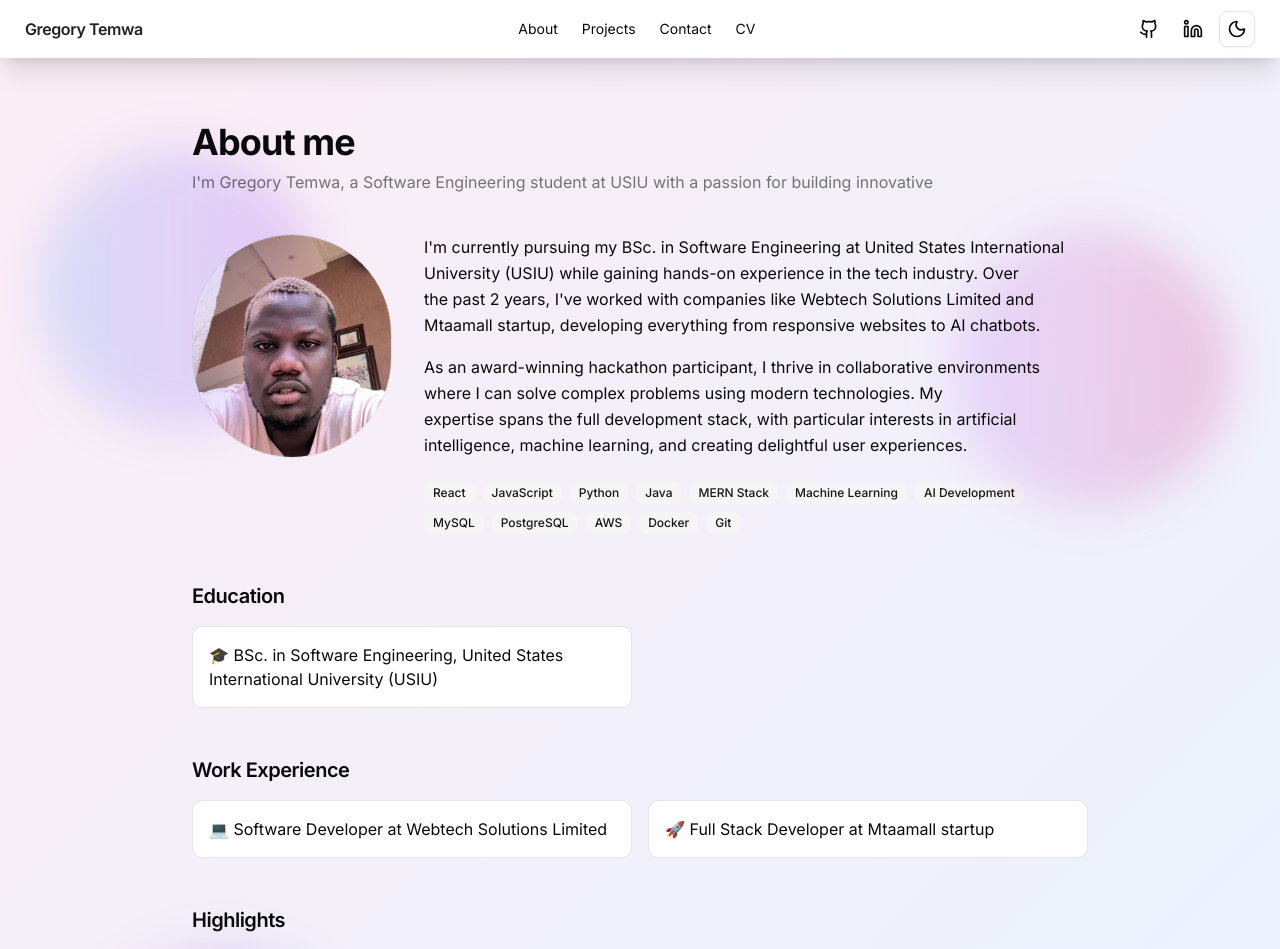
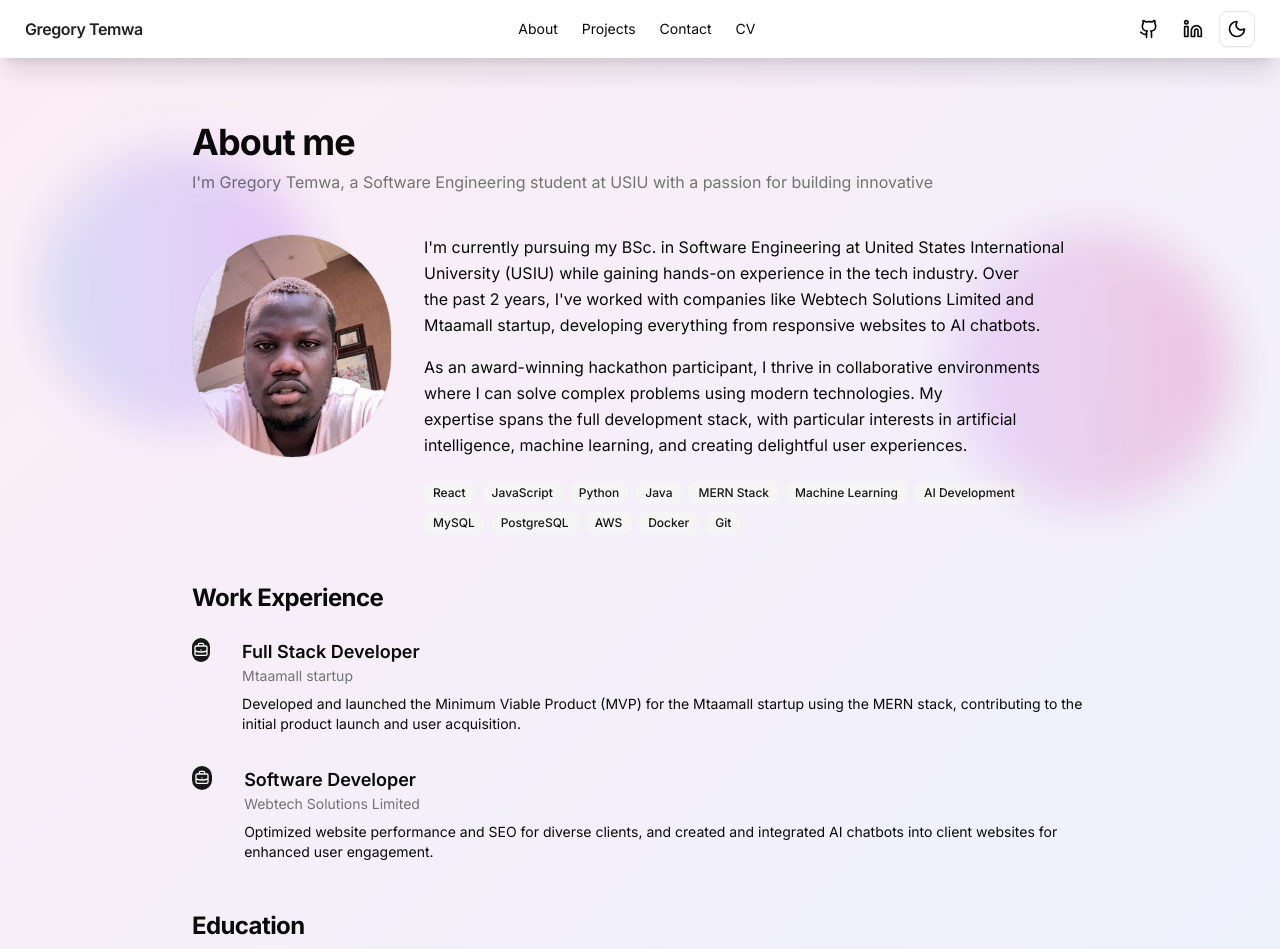
Before and after one commit to youneedgreg/Myportifolio, a Next.js app: page /about in a window 1280 px wide. Shown: the top 949 px of the page. Built offline with nearby package versions, Linux system fonts and the light colour scheme.

Commit message:
restructure education and work experience sections in AboutClientPage with better formatting

```diff
--- a/app/about/about-client.tsx
+++ b/app/about/about-client.tsx
@@ -70,24 +70,45 @@ export default function AboutClientPage() {
         </section>
 
         <section className="mx-auto mt-12 max-w-4xl">
-          <h2 className="text-xl font-semibold tracking-tight">Education</h2>
-          <ul className="mt-4 grid gap-4 md:grid-cols-2">
-            <li className="rounded-lg border bg-card p-4">
-              🎓 BSc. in Software Engineering, United States International University (USIU)
-            </li>
-          </ul>
+          <h2 className="text-2xl font-bold tracking-tight">Work Experience</h2>
+          <div className="mt-6 space-y-8">
+            <div className="relative flex gap-8">
+              <div className="absolute left-0 top-0 flex w-6 justify-center">
+                <div className="w-px bg-border"></div>
+              </div>
+              <div className="relative z-10 flex h-6 w-6 items-center justify-center rounded-full bg-primary text-primary-foreground">
+                <svg className="h-4 w-4" fill="none" stroke="currentColor" viewBox="0 0 24 24" xmlns="http://www.w3.org/2000/svg"><path strokeLinecap="round" strokeLinejoin="round" strokeWidth="2" d="M21 13.255A23.931 23.931 0 0112 15c-3.183 0-6.22-.62-9-1.745M16 6V4a2 2 0 00-2-2h-4a2 2 0 00-2 2v2m4 6h.01M5 20h14a2 2 0 002-2V8a2 2 0 00-2-2H5a2 2 0 00-2 2v10a2 2 0 002 2z"></path></svg>
+              </div>
+              <div>
+                <h3 className="text-lg font-semibold">Full Stack Developer</h3>
+                <p className="text-sm text-muted-foreground">Mtaamall startup</p>
+                <p className="mt-2 text-sm">Developed and launched the Minimum Viable Product (MVP) for the Mtaamall startup using the MERN stack, contributing to the initial product launch and user acquisition.</p>
+              </div>
+            </div>
+            <div className="relative flex gap-8">
+              <div className="absolute left-0 top-0 flex w-6 justify-center">
+                <div className="w-px bg-border"></div>
+              </div>
+              <div className="relative z-10 flex h-6 w-6 items-center justify-center rounded-full bg-primary text-primary-foreground">
+                <svg className="h-4 w-4" fill="none" stroke="currentColor" viewBox="0 0 24 24" xmlns="http://www.w3.org/2000/svg"><path strokeLinecap="round" strokeLinejoin="round" strokeWidth="2" d="M21 13.255A23.931 23.931 0 0112 15c-3.183 0-6.22-.62-9-1.745M16 6V4a2 2 0 00-2-2h-4a2 2 0 00-2 2v2m4 6h.01M5 20h14a2 2 0 002-2V8a2 2 0 00-2-2H5a2 2 0 00-2 2v10a2 2 0 002 2z"></path></svg>
+              </div>
+              <div>
+                <h3 className="text-lg font-semibold">Software Developer</h3>
+                <p className="text-sm text-muted-foreground">Webtech Solutions Limited</p>
+                <p className="mt-2 text-sm">Optimized website performance and SEO for diverse clients, and created and integrated AI chatbots into client websites for enhanced user engagement.</p>
+              </div>
+            </div>
+          </div>
         </section>
 
         <section className="mx-auto mt-12 max-w-4xl">
-          <h2 className="text-xl font-semibold tracking-tight">Work Experience</h2>
-          <ul className="mt-4 grid gap-4 md:grid-cols-2">
-            <li className="rounded-lg border bg-card p-4">
-              💻 Software Developer at Webtech Solutions Limited
-            </li>
-            <li className="rounded-lg border bg-card p-4">
-              🚀 Full Stack Developer at Mtaamall startup
-            </li>
-          </ul>
+          <h2 className="text-2xl font-bold tracking-tight">Education</h2>
+          <div className="mt-6 space-y-4">
+            <div className="rounded-lg border bg-card p-4">
+              <h3 className="text-lg font-semibold">BSc. in Software Engineering</h3>
+              <p className="text-sm text-muted-foreground">United States International University (USIU)</p>
+            </div>
+          </div>
         </section>
 
         <section className="mx-auto mt-12 max-w-4xl">
```
